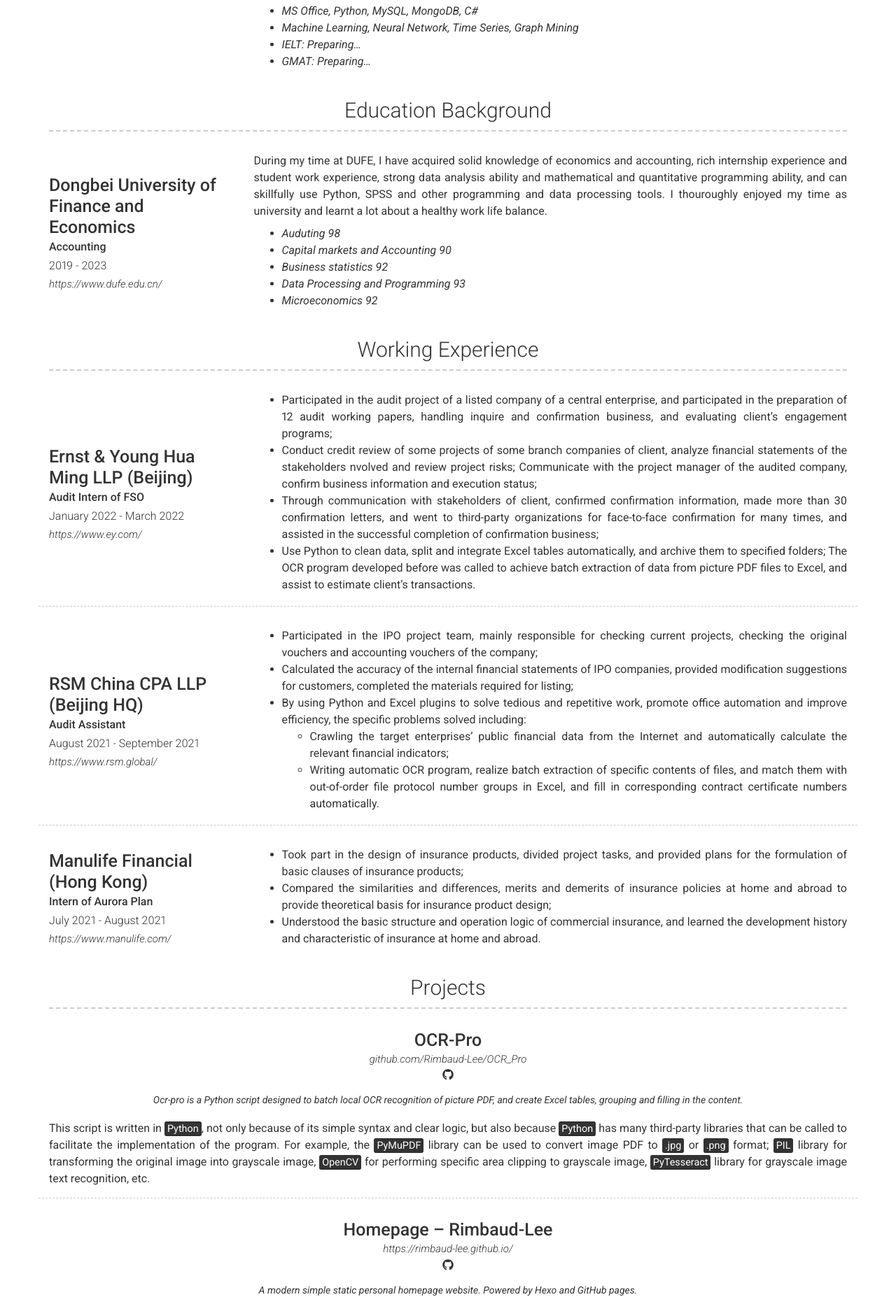
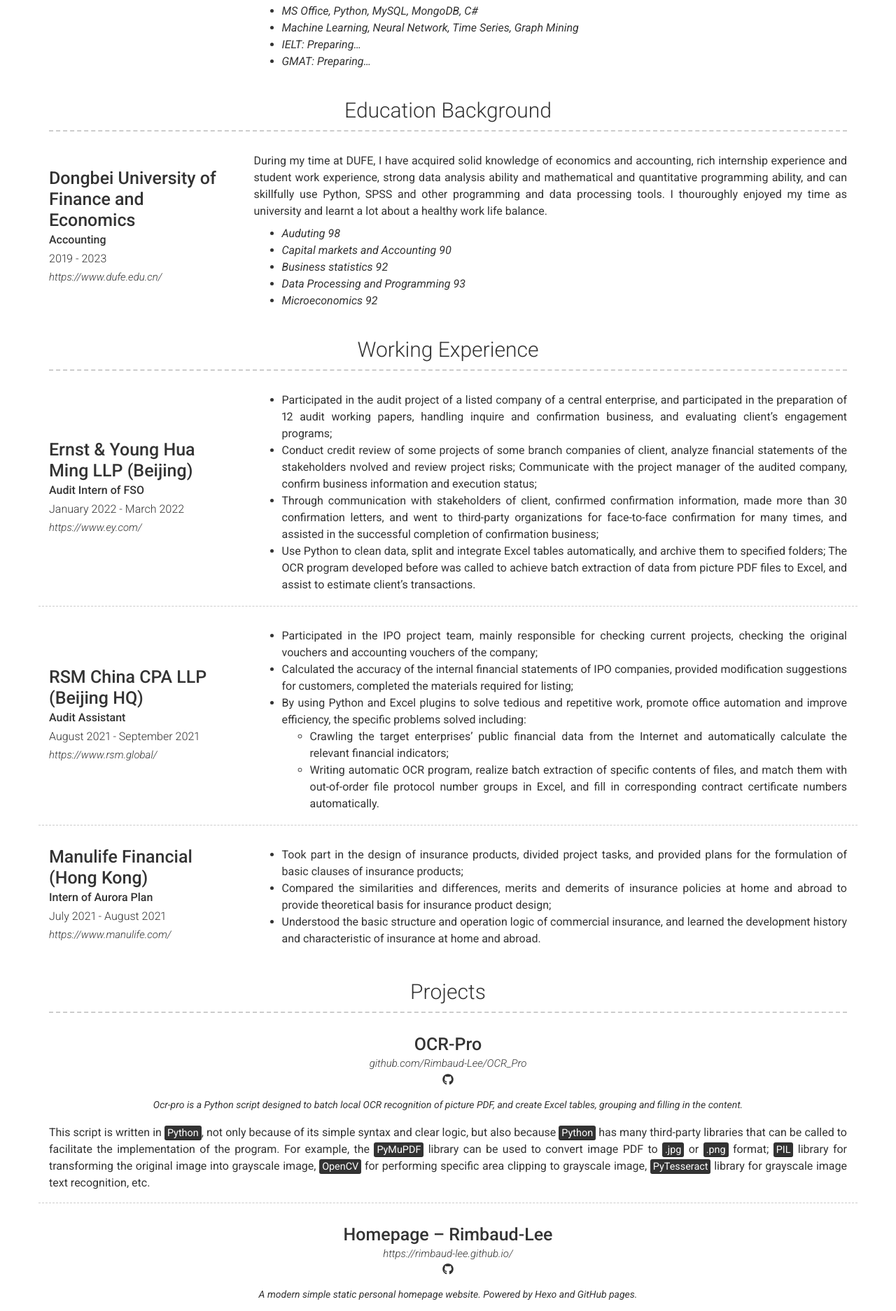
Before and after one commit to Rimbaud-Lee/resume_en, a Jekyll site: the page built from index.md, in a window 1280 px wide. Shown: the part 556-2430 px from the top of the page at 70% size. Built offline with Jekyll 4.4.1, drawn with Linux system fonts in a browser that asks for light colours; nearby versions of some CDN libraries.

Commit message:
_config.yml

```diff
--- a/_config.yml
+++ b/_config.yml
@@ -69,7 +69,7 @@ content:
   - title: Education Background
     layout: list
     content:
-      - layout: top-left
+      - layout: left
         title: Dongbei University of Finance and Economics
         sub_title: Accounting
         caption: 2019 - 2023
@@ -89,7 +89,7 @@ content:
   - title: Working Experience
     layout: list
     content:
-      - layout: top-left
+      - layout: left
         border: weak
         title: Ernst & Young Hua Ming LLP (Beijing)
         sub_title: Audit Intern of FSO
@@ -103,7 +103,7 @@ content:
           - Through communication with stakeholders of client, confirmed confirmation information, made more than 30 confirmation letters, and went to third-party organizations for face-to-face confirmation for many times, and assisted in the successful completion of confirmation business;
           - Use Python to clean data, split and integrate Excel tables automatically, and archive them to specified folders; The OCR program developed before was called to achieve batch extraction of data from picture PDF files to Excel, and assist to estimate client's transactions.
 
-      - layout: top-left
+      - layout: left
         border: weak
         title: RSM China CPA LLP (Beijing HQ)
         sub_title: Audit Assistant
@@ -118,7 +118,7 @@ content:
             - Crawling the target enterprises’ public financial data from the Internet and automatically calculate the relevant financial  indicators;
             - Writing automatic OCR program, realize batch extraction of specific contents of files, and match them with out-of-order  file protocol number groups in Excel, and fill in corresponding contract certificate numbers automatically.
 
-      - layout: top-left
+      - layout: left
         title: Manulife Financial (Hong Kong)
         sub_title: Intern of Aurora Plan
         caption: July 2021 - August 2021
```
